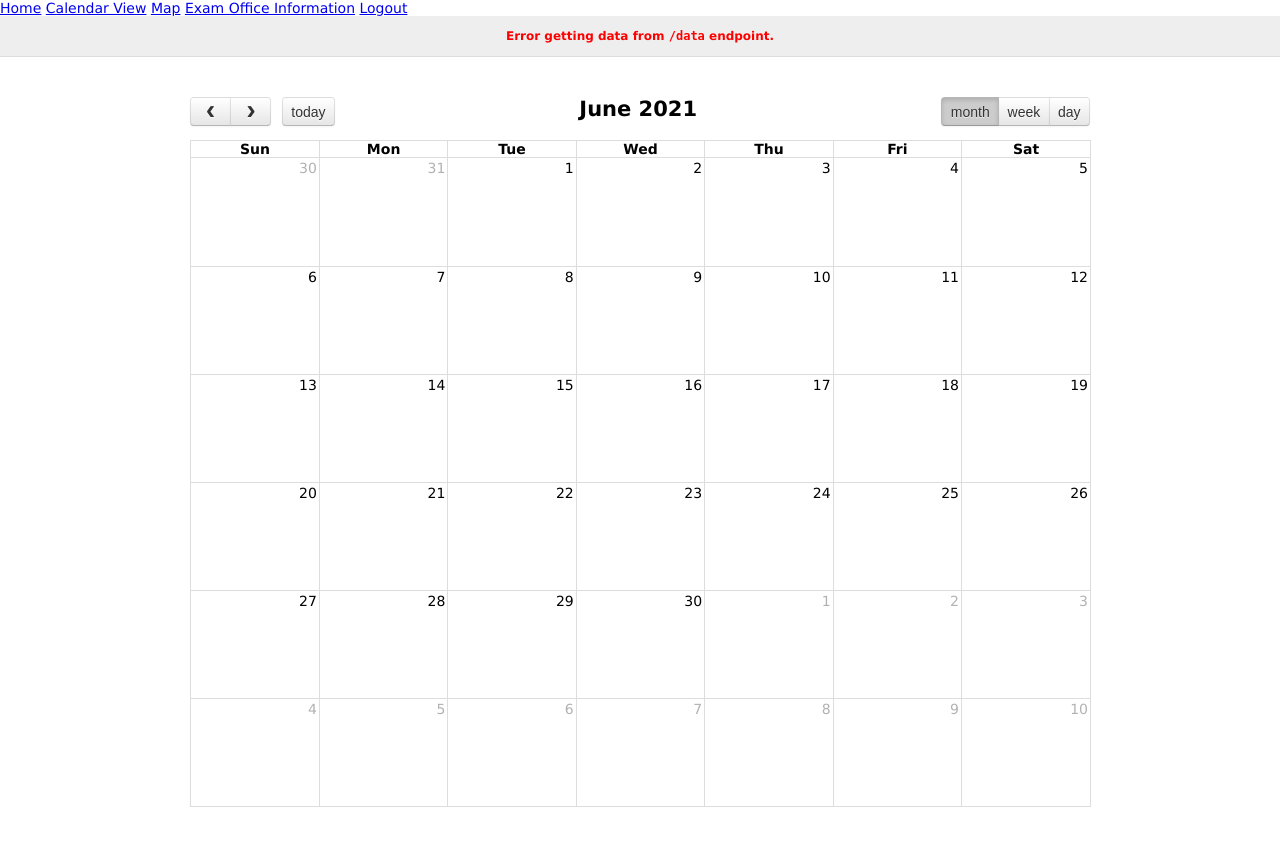
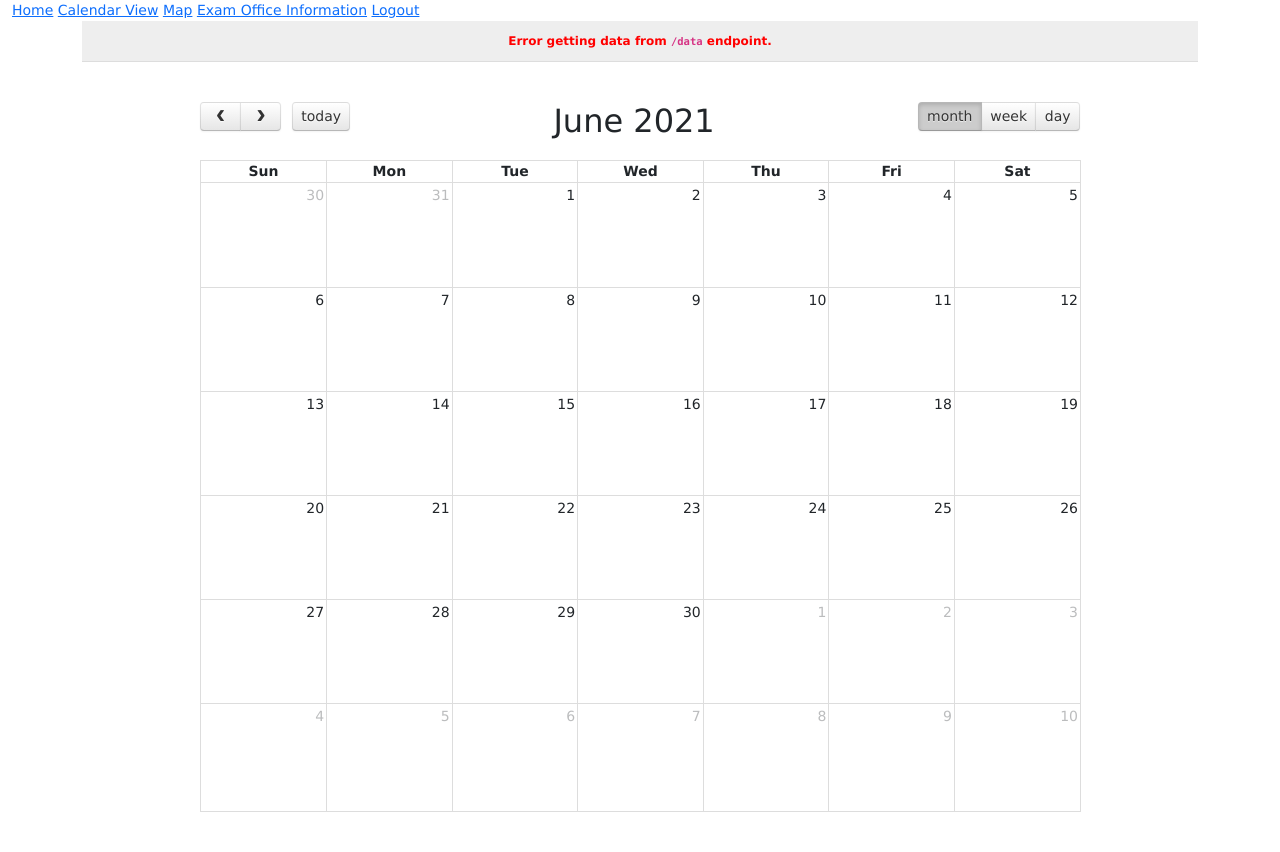
Before and after one commit to nhennigan/FYP, a Flask app: page /calendarview/ in a window 1280 px wide. Before the commit the page ends 807 px from the top, so only its background shows below. Run offline with Flask 2, Linux system fonts and the light colour scheme; the visitor is signed in with stand-in values (Sample User, id 1); data that the repository does not hold is empty; some libraries are stand-ins or nearby versions.

Commit message:
formatting

```diff
--- a/backend/templates/base.html
+++ b/backend/templates/base.html
@@ -1,7 +1,14 @@
 <html>
     <head>
       <title>Timetables</title>
-      <body>
+      <meta name="viewport" content="width=device-width, initial-scale=1">
+      <link href="https://cdn.jsdelivr.net/npm/bootstrap@5.0.0-beta3/dist/css/bootstrap.min.css" rel="stylesheet" integrity="sha384-eOJMYsd53ii+scO/bJGFsiCZc+5NDVN2yr8+0RDqr0Ql0h+rP48ckxlpbzKgwra6" crossorigin="anonymous">
+      <script src="https://cdn.jsdelivr.net/npm/bootstrap@5.0.0-beta3/dist/js/bootstrap.bundle.min.js" integrity="sha384-JEW9xMcG8R+pH31jmWH6WWP0WintQrMb4s7ZOdauHnUtxwoG2vI5DkLtS3qm9Ekf" crossorigin="anonymous"></script>
+      </head>
+
+  <body>
+    <script src="https://code.jquery.com/jquery-2.2.4.min.js" integrity="sha256-BbhdlvQf/xTY9gja0Dq3HiwQF8LaCRTXxZKRutelT44=" crossorigin="anonymous"></script>
+
 <style>
 .modal {
   display: none; /* Hidden by default */
@@ -79,18 +86,19 @@ th {
 }
 </style>
 
-        <div class="container">
+  <div class="container-fluid">
 	  <nav>
 	    <a href="/home">Home</a>
 	    <a href="/calendarview">Calendar View</a>
 	    <a href="/mapview">Map</a>
 	    <a href="/examofficeinfo">Exam Office Information</a>
 	    <a href="/logout">Logout </a>
-
 	  </nav>
 	</div>
+  <div class="container">
         {% block content %}{% endblock %}
-    </body>
+  </div>
+  </body>
 
 
 </html>
```
